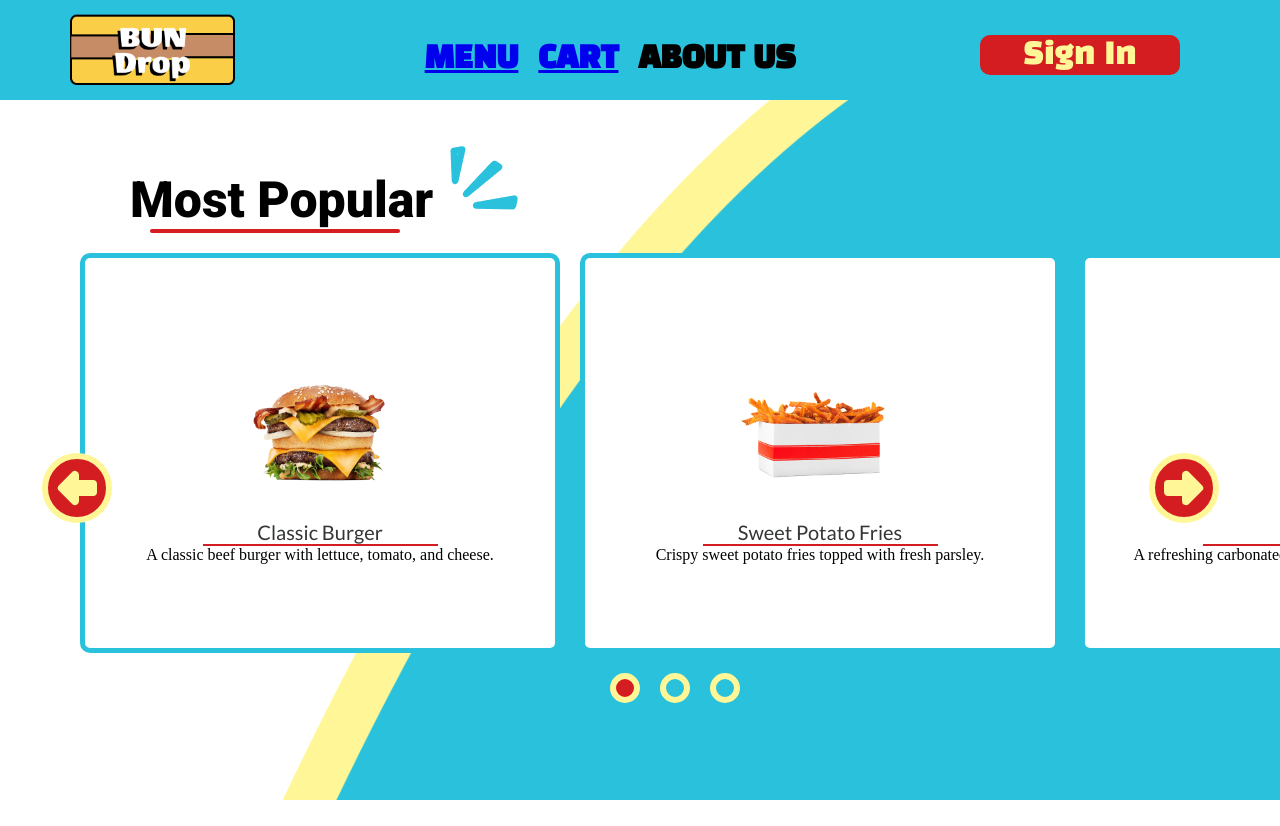
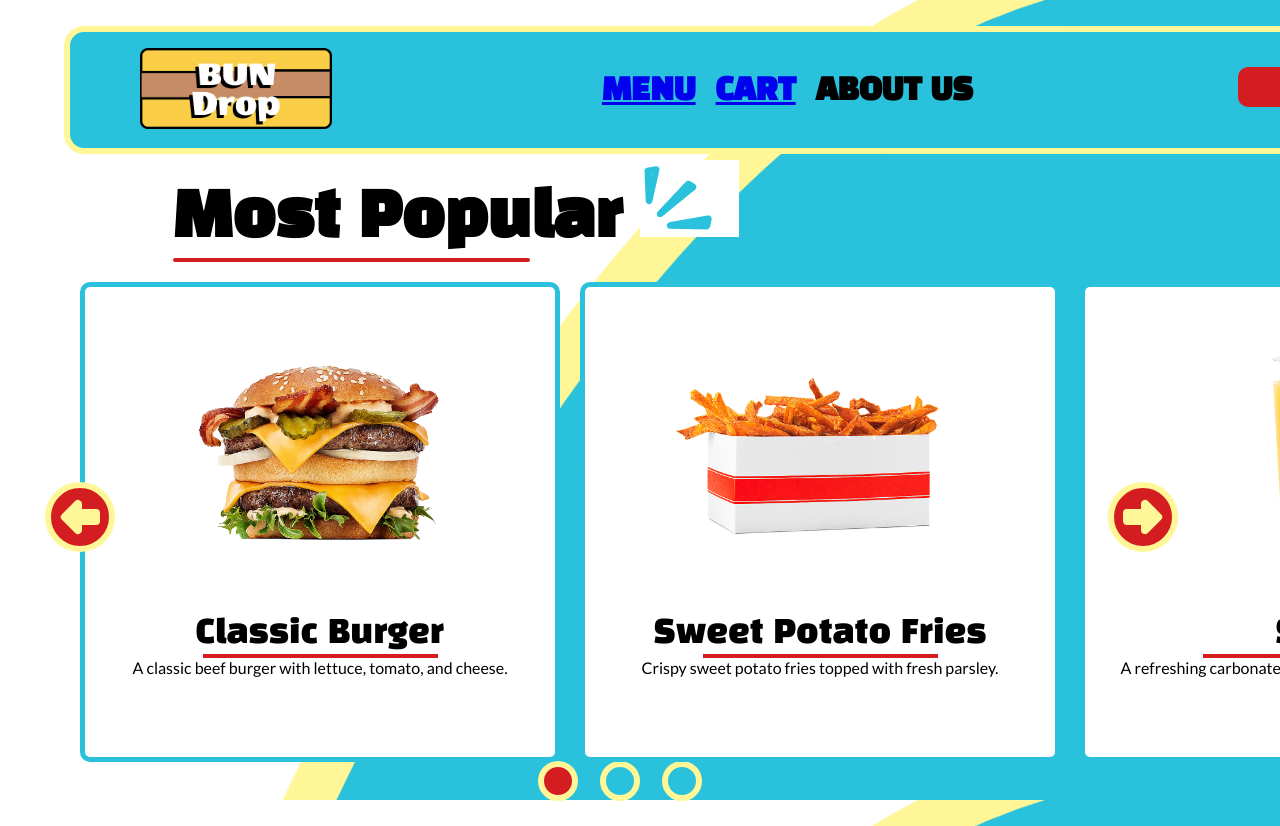
Before and after one commit to NorahBin/bun-drop, a React (Vite) app: page / in a window 1280 px wide. Shown: the top 826 px of the page. Before the commit the page ends 800 px from the top, so only its background shows below. Built offline with nearby package versions, Linux system fonts and the light colour scheme.

Commit message:
landing page design

```diff
--- a/src/App.css
+++ b/src/App.css
@@ -21,14 +21,230 @@ body {
   /* border: 6px solid #fff797; */
 }
 
+/* Navbar.jsx Css */
+
 .navbar {
   background-color: #29c1db;
-  height: 100px;
+  height: 16vh;
+  width: 185vh;
   display: flex;
   justify-content: space-between;
+  margin-top: 2%;
+  margin-left: 5%;
+  border-radius: 20px;
 
-  /* border: px solid #fff797; */
+  border: 6px solid #fff797;
 }
+
+
+.navbar-logo {
+  margin: 5px;
+  margin-bottom: 50px;
+  height: 80%;
+  margin-left: 70px;
+}
+
+.navbar-text {
+  gap: 20px;
+  margin: 40px;
+}
+
+.menu-text {
+  font-size: 30px;
+  font-family: "Black Han Sans";
+}
+
+
+.favorites-text{
+    font-size: 30px;
+  font-family: "Black Han Sans";
+}
+
+.cart-text {
+  font-size: 30px;
+  font-family: "Black Han Sans";
+}
+
+
+.sign-in {
+  border: none;
+  border-radius: 10px;
+  margin-right: 100px;
+  height: 40px;
+  width: 200px;
+  margin-top: 35px;
+  background-color: #d31d21;
+  color: #fff797;
+  font-size: 30px;
+  font-family: "Black Han Sans";
+}
+
+
+
+/* .navbar-underline {
+  width: 100%;
+  height: 4px;
+  /* background-color: #fff797;  */
+/* } */
+
+
+/* ------------------------------------------------- */
+
+
+/* LandingPageCards.jsx */
+
+.card-container {
+  display: flex;
+  justify-content: center;
+  gap: 20px;
+}
+.card {
+  display: flex;
+  flex-direction: column;
+  align-items: center;
+  border-radius: 10px;
+  height: 60vh;
+  width: 60vh;
+  background-color: white;
+  border: #29c1db solid 5px;
+}
+
+
+
+.burger-pic {
+  height: 70%;
+  width: 70%;
+}
+
+.landing-page-card-text {
+  font-family: "Black Han Sans";
+  font-size: 200%;
+  color: black;
+  margin-top: -0.5%;
+  font-weight: 400;
+}
+
+.landing-page-description-text{
+    font-family: "Lato";
+    color: black;
+
+}
+
+
+.landing-page-red-line {
+  background-color: #d31d21;
+  width: 50%;
+  height: 1%;
+}
+
+
+/* *-------------------------------------------* */
+
+/* LandingPageComponent.jsx */
+
+.most-popular-container {
+  margin-top: 0.5%;
+  margin-left: 50px;
+}
+
+.most-popular-text {
+  font-family: "Black Han Sans";
+  font-weight: 900;
+  font-size:380%;
+  margin-left: 10%;
+}
+
+.stripes-image{
+
+}
+
+
+.red-line-most-popular {
+  background-color: #d31d21;
+  width: 29%;
+  height: 4px;
+  border-radius: 10px;
+  margin-left: 10%;
+}
+
+.landing-page-container {
+  /* background-color: #d31d21; */
+  height: 50vh;
+  display: grid;
+  align-items: center;
+  grid-template-columns: 1fr 1fr 1fr;
+  position: relative;
+  padding-left: 80px;
+  padding-right: 80px;
+  margin-top: 20px;
+}
+
+.arrow {
+  position: absolute;
+  top: 50%;
+}
+
+.left-arrow {
+  left: 2.5%;
+}
+
+
+.previous-button {
+  width: 70px;
+  height: 70px;
+  border: 6px solid #fff797;
+  background-color: #d31d21;
+
+  border-radius: 50%;
+  margin-left: 1%;
+}
+
+
+.arrow-icon {
+  font-size: 48px;
+  color: #fff797;
+  margin-top: 3px;
+}
+
+.right-arrow {
+  right: 4%;
+}
+
+.next-button {
+  width: 70px;
+  height: 70px;
+  border: 6px solid #fff797;
+  background-color: #d31d21;
+
+  border-radius: 50%;
+margin-right: 4%;
+}
+
+
+.circle-container {
+  display: flex;
+  margin-top: 5%;
+  margin-left: 42%;
+  padding-bottom: 1%;
+  gap: 3%;
+}
+
+
+.image-circles {
+  display: flex;
+  justify-content: center;
+  margin-top: 2%; /* Adjust as needed */
+}
+
+.circle {
+  width: 40px;
+  height: 40px;
+  border: 6px solid #fff797;
+  border-radius: 50%; /* to make it a circle */
+}
+
+/* *-------------------------------------------* */
+
 
 /* .navbar-underline {
   width: 100%;
@@ -57,57 +273,27 @@ body {
 
 } */
 
-.navbar-logo {
-  margin: 5px;
-  margin-bottom: 50px;
-  height: 80px;
-  margin-left: 70px;
+
+.red-line {
+  background-color: #d31d21;
+  width: 50%;
+  height: 2px;
+}
+.card-text {
+  font-family: "Lato";
+  font-size: 20px;
+  color: rgba(51, 53, 54, 1);
+  margin-top: -0.5%;
+  font-weight: 400;
 }
 
-.menu-text {
-  font-size: 30px;
-  font-family: "Black Han Sans";
-}
-
-.cart-text {
-  font-size: 30px;
-  font-family: "Black Han Sans";
-}
-
-.navbar-text {
-  gap: 20px;
-  margin: 40px;
-}
-
-.sign-in {
-  border: none;
-  border-radius: 10px;
-  margin-right: 100px;
-  height: 40px;
-  width: 200px;
-  margin-top: 35px;
-  background-color: #d31d21;
-  color: #fff797;
-  font-size: 30px;
-  font-family: "Black Han Sans";
-}
 
 .background-pic {
   width: 100%;
   height: calc(100vh - 130px);
 }
 
-.landing-page-container {
-  /* background-color: #d31d21; */
-  height: 50vh;
-  display: grid;
-  align-items: center;
-  grid-template-columns: 1fr 1fr 1fr;
-  position: relative;
-  padding-left: 80px;
-  padding-right: 80px;
-  margin-top: 20px;
-}
+
 
 .conformation-container {
   min-height: 50vh;
@@ -133,111 +319,33 @@ body {
   margin-top: 20px;
 }
 
-.card-container {
-  display: flex;
-  justify-content: center;
-  gap: 20px;
-}
 
-.card {
-  display: flex;
-  flex-direction: column;
-  justify-content: center;
-  align-items: center;
-  border-radius: 10px;
-  height: 50vh;
-  width: 60vh;
-  background-color: white;
-  border: #29c1db solid 5px;
-}
 
-.most-popular-text {
-  font-family: "Roboto";
-  font-weight: 900;
-  font-size: 50px;
-  margin-left: 80px;
-}
 
-.red-line {
-  background-color: #d31d21;
-  width: 50%;
-  height: 2px;
-}
-.red-line-most-popular {
-  background-color: #d31d21;
-  width: 250px;
-  height: 4px;
-  border-radius: 10px;
-  margin-left: 100px;
-}
 
-.burger-pic {
-  height: 180px;
-  width: 180px;
-}
 
-.arrow {
-  position: absolute;
-  top: 50%;
-}
 
-.right-arrow {
-  right: 4%;
-}
 
-.left-arrow {
-  left: 2.5%;
-}
 
-.image-circles {
-  display: flex;
-  justify-content: center;
-  margin-top: 20px; /* Adjust as needed */
-}
 
-.circle {
-  width: 30px;
-  height: 30px;
-  border: 6px solid #fff797;
-  border-radius: 50%; /* to make it a circle */
-  margin: 0 10px; /* Adjust as needed */
-}
 
-.circle-container {
-  display: flex;
-  margin-top: 20px;
-  margin-left: 600px;
-}
+
+
+
+
+
+
+
+
 
 .circle.active {
   background-color: #d31d21;
 }
 
-.previous-button {
-  width: 70px;
-  height: 70px;
-  border: 6px solid #fff797;
-  background-color: #d31d21;
 
-  border-radius: 50%; /* to make it a circle */
-  margin: 0 10px; /* Adjust as needed */
-}
 
-.next-button {
-  width: 70px;
-  height: 70px;
-  border: 6px solid #fff797;
-  background-color: #d31d21;
 
-  border-radius: 50%; /* to make it a circle */
-  margin: 0 10px; /* Adjust as needed */
-}
 
-.arrow-icon {
-  font-size: 48px;
-  color: #fff797;
-  margin-top: 3px;
-}
 
 .right-arrow-icon {
   font-size: 40px;
@@ -250,10 +358,7 @@ body {
 
 } */
 
-.most-popular-container {
-  margin-top: 40px;
-  margin-left: 50px;
-}
+
 
 .menu-container {
   display: flex;
@@ -558,13 +663,7 @@ body {
   margin-top: 2%;
 }
 
-.card-text {
-  font-family: "Lato";
-  font-size: 20px;
-  color: rgba(51, 53, 54, 1);
-  margin-top: -0.5%;
-  font-weight: 400;
-}
+
 
 .payment-text {
   font-family: "Lato";
--- a/src/components/LandingPageCards.jsx
+++ b/src/components/LandingPageCards.jsx
@@ -16,9 +16,9 @@ function LandingPageCards({ startIndex }) {
         {menuItems.map((item) => (
           <div className="card" key={item.id}>
             <img src={item.image} alt={item.title} className="burger-pic" />
-            <h1 className="card-text">{item.title}</h1>
-            <div className="red-line"></div>
-            <p>{item.description}</p>
+            <h1 className="landing-page-card-text">{item.title}</h1>
+            <div className="landing-page-red-line"></div>
+            <p className="landing-page-description-text">{item.description}</p>
           </div>
         ))}
       </div>
```
Also changed, not shown: src/components/LandingPageComp.jsx (+0 -64 lines), src/components/Navbar.jsx (+46 -1 lines).
